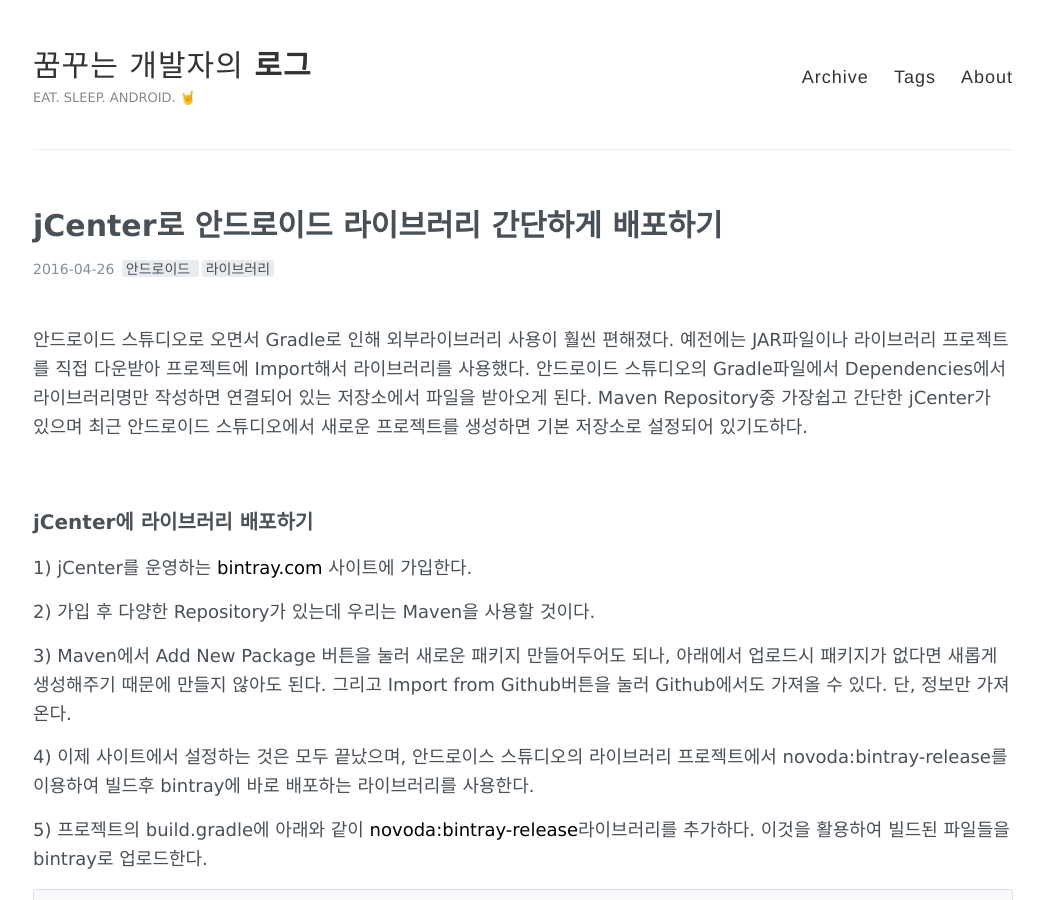
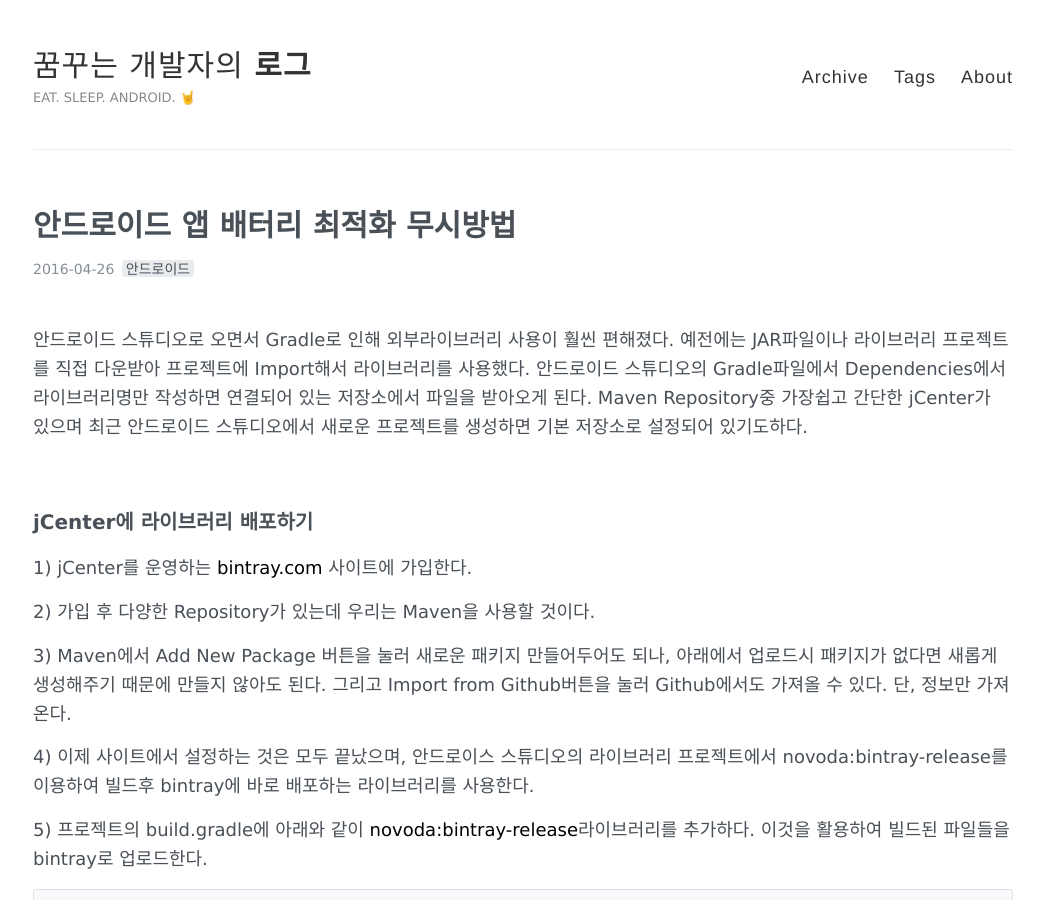
Before and after one commit to kmshack/blog.kmshack.kr, a Jekyll site: the page built from _posts/2016-04-26-안드로이드 앱 배터리 최적화 무시방법.md, in a window 1280 px wide and 900 px high. Shown: the whole window, without its empty margins (117-1161 px from the left). Built offline with Jekyll 4.4.1, drawn with Linux system fonts in a browser that asks for light colours; comment, search, counter and statistics services are not loaded.

Commit message:
no message

```diff
--- a/_posts/2016-04-26-안드로이드 앱 배터리 최적화 무시방법.md
+++ b/_posts/2016-04-26-안드로이드 앱 배터리 최적화 무시방법.md
@@ -1,7 +1,7 @@
 ---
 layout: post
-title: jCenter로 안드로이드 라이브러리 간단하게 배포하기
-tags: [안드로이드, 라이브러리]
+title: 안드로이드 앱 배터리 최적화 무시방법
+tags: 안드로이드
 comments: true
 ---
 
```
